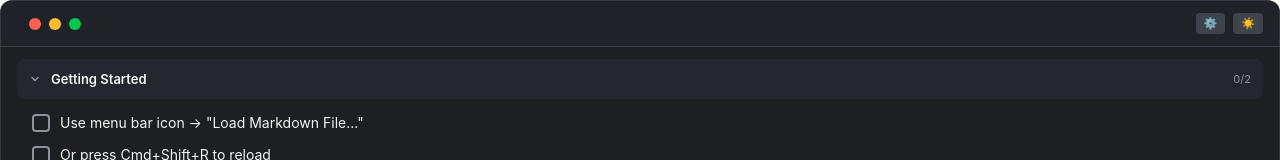
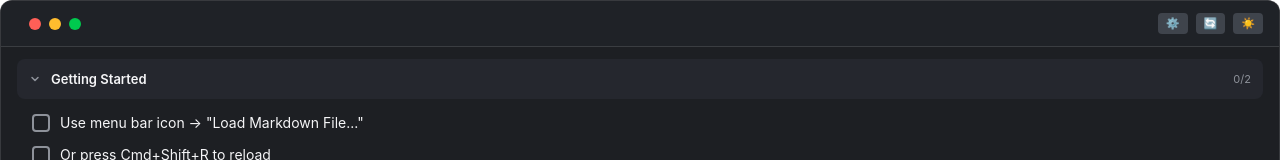
Before and after one commit to scdozier/stepsheet, a React app: page / in a window 1280 px wide. Shown: the top 160 px of the page. Built offline with nearby package versions, Linux system fonts and the light colour scheme.

Commit message:
v0.2.2: Add reset button to clear all steps
- Add 🔄 reset button between theme toggle and settings gear
- Clicking resets all checklist items to unchecked
- Also resets current item index to first item
- Clears persisted state

```diff
--- a/package.json
+++ b/package.json
@@ -1,6 +1,6 @@
 {
   "name": "stepsheet",
-  "version": "0.2.1",
+  "version": "0.2.2",
   "description": "A menu bar app that displays an always-on-top checklist overlay for live demos and presentations",
   "main": "build/main.js",
   "scripts": {
--- a/src/App.tsx
+++ b/src/App.tsx
@@ -141,6 +141,24 @@ const setActiveItem = (
     return items.map((item) => ({
       ...item,
       isActive: highlightEnabled && item.id === activeId,
+      children: item.children ? updateItems(item.children) : undefined,
+    }));
+  };
+  return {
+    ...data,
+    sections: data.sections.map((section) => ({
+      ...section,
+      items: updateItems(section.items),
+    })),
+  };
+};
+
+// Helper to uncheck all items
+const uncheckAllItems = (data: ChecklistData): ChecklistData => {
+  const updateItems = (items: ChecklistItemData[]): ChecklistItemData[] => {
+    return items.map((item) => ({
+      ...item,
+      isCompleted: false,
       children: item.children ? updateItems(item.children) : undefined,
     }));
   };
@@ -631,6 +649,31 @@ const App: React.FC = () => {
             ⚙️
           </button>
 
+          {/* Reset checklist button */}
+          <button
+            onClick={async () => {
+              setChecklistData((prev) => uncheckAllItems(prev));
+              setCurrentItemIndex(0);
+              persistedTasksRef.current = {};
+              await window.electronAPI?.resetState?.();
+            }}
+            style={{
+              // @ts-expect-error - WebkitAppRegion is a valid CSS property for Electron
+              WebkitAppRegion: 'no-drag',
+              padding: '4px 8px',
+              fontSize: '0.6875em',
+              backgroundColor: theme.colors.buttonBg,
+              color: theme.colors.textPrimary,
+              border: 'none',
+              borderRadius: '4px',
+              cursor: 'pointer',
+              transition: 'background-color 0.2s, color 0.2s',
+            }}
+            title="Reset all steps to unchecked"
+          >
+            🔄
+          </button>
+
           {/* Theme toggle button */}
           <button
             onClick={toggleTheme}
```
